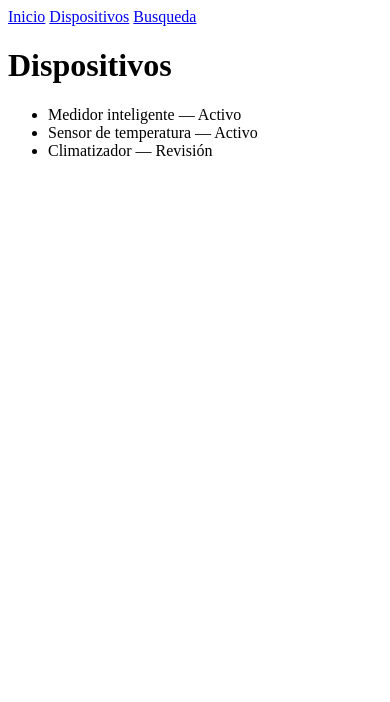
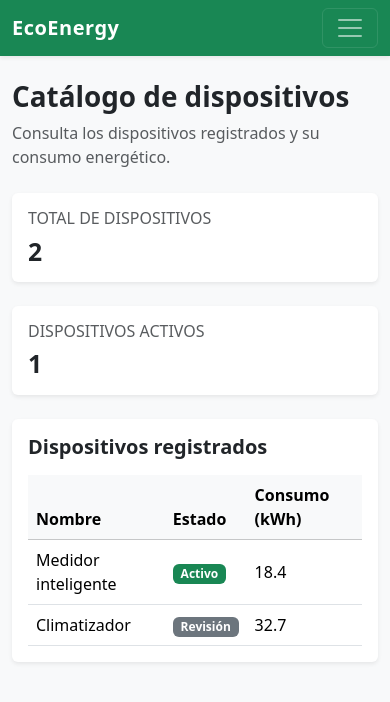
Before and after one commit to olivaresmarcos02-wq/Django_p2_c1-MarcosOlivares, a Django app: page /dispositivos/catalogo in a window 390 px wide. Shown: the top 702 px of the page. Run offline with Django 5.2, Linux system fonts and the light colour scheme; some libraries are stand-ins or nearby versions.

Commit message:
avance penka 3

```diff
--- a/config/settings.py
+++ b/config/settings.py
@@ -38,6 +38,7 @@ INSTALLED_APPS = [
     'django.contrib.messages',
     'django.contrib.staticfiles',
     'dispositivos',
+    "django_bootstrap5"
 ]
 
 MIDDLEWARE = [
--- /dev/null
+++ b/data/dispositivos.json
@@ -0,0 +1,14 @@
+[
+    {
+        "id": 1,
+        "nombre": "Medidor inteligente",
+        "estado": "Activo",
+        "consumo_kwh": 18.4
+    },
+    {
+        "id": 2,
+        "nombre": "Climatizador",
+        "estado": "Revisión",
+        "consumo_kwh": 32.7
+    }
+]
--- /dev/null
+++ b/dispositivos/services.py
@@ -0,0 +1,23 @@
+# dispositivos/services.py
+
+import json
+
+from django.conf import settings
+
+def cargar_dispositivos():
+    ruta = settings.BASE_DIR / "data" / "dispositivos.json"
+
+    with ruta.open(encoding="utf-8") as archivo:
+        datos = json.load(archivo)
+
+    if not isinstance(datos, list):
+        raise ValueError("Se esperaba una lista de dispositivos")
+    return datos
+
+def cargar_inicio():
+    ruta = settings.BASE_DIR / "data" / "inicio.json"
+    with ruta.open(encoding="utf-8") as archivo:
+        datos = json.load(archivo)
+    if not isinstance(datos, list):
+        raise ValueError("Se esperaba una lista de dispositivos")
+    return datos
--- a/dispositivos/views.py
+++ b/dispositivos/views.py
@@ -1,4 +1,5 @@
 from django.shortcuts import render
+from .services import cargar_dispositivos, cargar_inicio
 
 # Create your views here.
 from django.http import HttpResponse
@@ -34,10 +35,9 @@ def busqueda(request):
 
 
 def inicio(request):
+    inicio = cargar_inicio
     contexto = {
-        "sistema": "EcoEnergy",
-        "mensaje": "Monitoreo energético responsable",
-        "asignatura": "Programación Back End",
+        "info" : inicio,
     }
     return render(
         request,
@@ -45,7 +45,7 @@ def inicio(request):
         contexto,
     )
 
-def catalogo(request):
+def catalogos(request):
     dispositivos = [
         {"nombre": "Medidor inteligente", "estado": "Activo"},
         {"nombre": "Sensor de temperatura", "estado": "Activo"},
@@ -56,3 +56,22 @@ def catalogo(request):
         "dispositivos/catalogo.html",
         {"dispositivos": dispositivos},
     )
+
+def catalogo(request):
+
+    dispositivos = cargar_dispositivos()
+
+    activos = sum(
+        1 for item in dispositivos
+        if item["estado"] == "Activo"
+    )
+
+    contexto = {
+        "dispositivos": dispositivos,
+        "total": len(dispositivos),
+        "total_activos": activos,
+    }
+
+    return render(
+        request, "dispositivos/catalogo.html", contexto
+    )
--- a/requirements.txt
+++ b/requirements.txt
@@ -1,4 +1,5 @@
 asgiref==3.12.1
 Django==6.1
+django-bootstrap5==26.2
 sqlparse==0.6.0
 tzdata==2026.3
--- a/templates/base.html
+++ b/templates/base.html
@@ -1,16 +1,82 @@
 <!-- templates/base.html -->
+
+{% load django_bootstrap5 %}
 <!doctype html>
 <html lang="es">
 <head>
     <meta charset="utf-8">
+    <meta name="viewport" content="width=device-width, initial-scale=1">
+
     <title>{% block title %}EcoEnergy{% endblock %}</title>
+
+    {% bootstrap_css %}
+
+    <style>
+        body {
+            background-color: #f8f9fa;
+        }
+
+        .navbar-brand {
+            font-weight: 700;
+            letter-spacing: 0.5px;
+        }
+
+        .navbar-nav .nav-link {
+            font-weight: 500;
+        }
+
+        .navbar-nav .nav-link:hover {
+            opacity: 0.8;
+        }
+    </style>
 </head>
+
 <body>
-    <nav>
-        <a href="{% url 'dispositivos:inicio' %}">Inicio</a>
-        <a href="{% url 'dispositivos:catalogo' %}">Dispositivos</a>
-        <a href="{% url 'dispositivos:busqueda' %}">Busqueda</a>
+    <nav class="navbar navbar-expand-lg navbar-dark bg-success shadow-sm">
+        <div class="container">
+            <a class="navbar-brand" href="{% url 'dispositivos:inicio' %}">
+                EcoEnergy
+            </a>
+
+            <button
+                class="navbar-toggler"
+                type="button"
+                data-bs-toggle="collapse"
+                data-bs-target="#navbarEcoEnergy"
+                aria-controls="navbarEcoEnergy"
+                aria-expanded="false"
+                aria-label="Mostrar navegación">
+                <span class="navbar-toggler-icon"></span>
+            </button>
+
+            <div class="collapse navbar-collapse" id="navbarEcoEnergy">
+                <ul class="navbar-nav ms-auto">
+                    <li class="nav-item">
+                        <a class="nav-link" href="{% url 'dispositivos:inicio' %}">
+                            Inicio
+                        </a>
+                    </li>
+
+                    <li class="nav-item">
+                        <a class="nav-link" href="{% url 'dispositivos:catalogo' %}">
+                            Dispositivos
+                        </a>
+                    </li>
+
+                    <li class="nav-item">
+                        <a class="nav-link" href="{% url 'dispositivos:busqueda' %}">
+                            Búsqueda
+                        </a>
+                    </li>
+                </ul>
+            </div>
+        </div>
     </nav>
-    <main>{% block content %}{% endblock %}</main>
+
+    <main>
+        {% block content %}{% endblock %}
+    </main>
+
+    {% bootstrap_javascript %}
 </body>
 </html>
--- a/templates/dispositivos/catalogo.html
+++ b/templates/dispositivos/catalogo.html
@@ -1,15 +1,72 @@
 <!-- templates/dispositivos/catalogo.html -->
 {% extends "base.html" %}
+{% block content %}
+<div class="container py-4">
+    <div class="mb-4">
+        <h1 class="fw-bold">Catálogo de dispositivos</h1>
+        <p class="text-muted mb-0">Consulta los dispositivos registrados y su consumo energético.</p>
+    </div>
 
-{% block title %}Dispositivos | EcoEnergy{% endblock %}
+    <div class="row g-4 mb-4">
+        <div class="col-md-6">
+            <div class="card shadow-sm border-0 h-100">
+                <div class="card-body">
+                    <h6 class="text-muted text-uppercase mb-2">Total de dispositivos</h6>
+                    <h2 class="fw-bold mb-0">{{ total }}</h2>
+                </div>
+            </div>
+        </div>
 
-{% block content %}
-    <h1>Dispositivos</h1>
-    <ul>
-        {% for dispositivo in dispositivos %}
-            <li>{{ dispositivo.nombre }} — {{ dispositivo.estado }}</li>
-        {% empty %}
-            <li>No existen dispositivos disponibles.</li>
-        {% endfor %}
-    </ul>
+        <div class="col-md-6">
+            <div class="card shadow-sm border-0 h-100">
+                <div class="card-body">
+                    <h6 class="text-muted text-uppercase mb-2">Dispositivos activos</h6>
+                    <h2 class="fw-bold mb-0">{{ total_activos }}</h2>
+                </div>
+            </div>
+        </div>
+    </div>
+
+    {% if dispositivos %}
+        <div class="card shadow-sm border-0">
+            <div class="card-body">
+                <h5 class="card-title fw-bold mb-3">Dispositivos registrados</h5>
+
+                <div class="table-responsive">
+                    <table class="table table-hover align-middle mb-0">
+                        <thead class="table-light">
+                            <tr>
+                                <th>Nombre</th>
+                                <th>Estado</th>
+                                <th>Consumo (kWh)</th>
+                            </tr>
+                        </thead>
+                        <tbody>
+                            {% for dispositivo in dispositivos %}
+                                <tr>
+                                    <td>{{ dispositivo.nombre }}</td>
+                                    <td>
+                                        {% if dispositivo.estado == "Activo" %}
+                                            <span class="badge bg-success">Activo</span>
+                                        {% else %}
+                                            <span class="badge bg-secondary">{{ dispositivo.estado }}</span>
+                                        {% endif %}
+                                    </td>
+                                    <td>{{ dispositivo.consumo_kwh }}</td>
+                                </tr>
+                            {% endfor %}
+                        </tbody>
+                    </table>
+                </div>
+            </div>
+        </div>
+    {% else %}
+        <div class="card shadow-sm border-0">
+            <div class="card-body text-center py-5">
+                <h5 class="fw-bold">No hay dispositivos registrados</h5>
+                <p class="text-muted mb-0">Actualmente no existen dispositivos para mostrar en el catálogo.</p>
+            </div>
+        </div>
+    {% endif %}
+</div>
 {% endblock %}
```
Also changed, not shown: data/inicio.json (added, +7 -0 lines), templates/dispositivos/inicio.html (+25 -4 lines).
